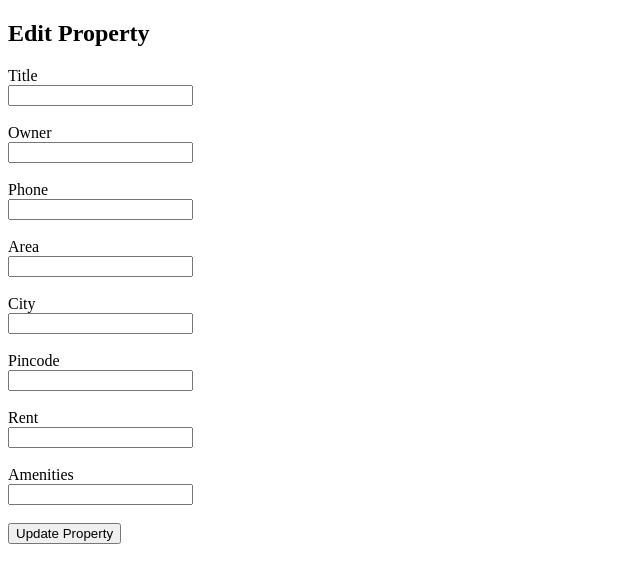
After one commit to Riddhi-Daspute/RentRadar, a Django app: template listings/templates/edit_property.html in a window 1280 px wide. The commit adds this page. Shown: the top 583 px of the page, without its empty margins (0-640 px from the left). Run offline with Django 5.2, Linux system fonts and the light colour scheme; the template is opened without the code that fills it, so the values that code supplies are empty.

Commit message:
Implement property update using MongoDB update_one

```diff
--- /dev/null
+++ b/listings/templates/edit_property.html
@@ -0,0 +1,43 @@
+<!DOCTYPE html>
+<html>
+<head>
+    <title>Edit Property</title>
+</head>
+<body>
+
+<h2>Edit Property</h2>
+
+<form method="POST">
+    {% csrf_token %}
+
+    <label>Title</label><br>
+    <input type="text" name="title" value="{{ property.title }}"><br><br>
+
+    <label>Owner</label><br>
+    <input type="text" name="owner" value="{{ property.owner }}"><br><br>
+
+    <label>Phone</label><br>
+    <input type="text" name="phone" value="{{ property.phone }}"><br><br>
+
+    <label>Area</label><br>
+    <input type="text" name="area" value="{{ property.area }}"><br><br>
+
+    <label>City</label><br>
+    <input type="text" name="city" value="{{ property.city }}"><br><br>
+
+    <label>Pincode</label><br>
+    <input type="text" name="pincode" value="{{ property.pincode }}"><br><br>
+
+    <label>Rent</label><br>
+    <input type="number" name="rent" value="{{ property.rent }}"><br><br>
+
+    <label>Amenities</label><br>
+    <input type="text" name="amenities"
+           value="{{ property.amenities }}"><br><br>
+
+    <button type="submit">Update Property</button>
+
+</form>
+
+</body>
+</html>
--- a/listings/templates/home.html
+++ b/listings/templates/home.html
@@ -84,7 +84,9 @@
     <p><strong>Rent:</strong> ₹{{ property.rent }}</p>
 
     <p><strong>Amenities:</strong> {{ property.amenities }}</p>
-
+    <a href="{% url 'edit_property' property.id %}">
+        Edit
+    </a>
 </div>
 
 {% empty %}
--- a/listings/urls.py
+++ b/listings/urls.py
@@ -3,4 +3,5 @@ from . import views
 
 urlpatterns = [
     path('', views.home, name='home'),
+    path("edit/<str:property_id>/", views.edit_property, name="edit_property"),
 ]
```
Also changed, not shown: listings/views.py (+49 -1 lines).
